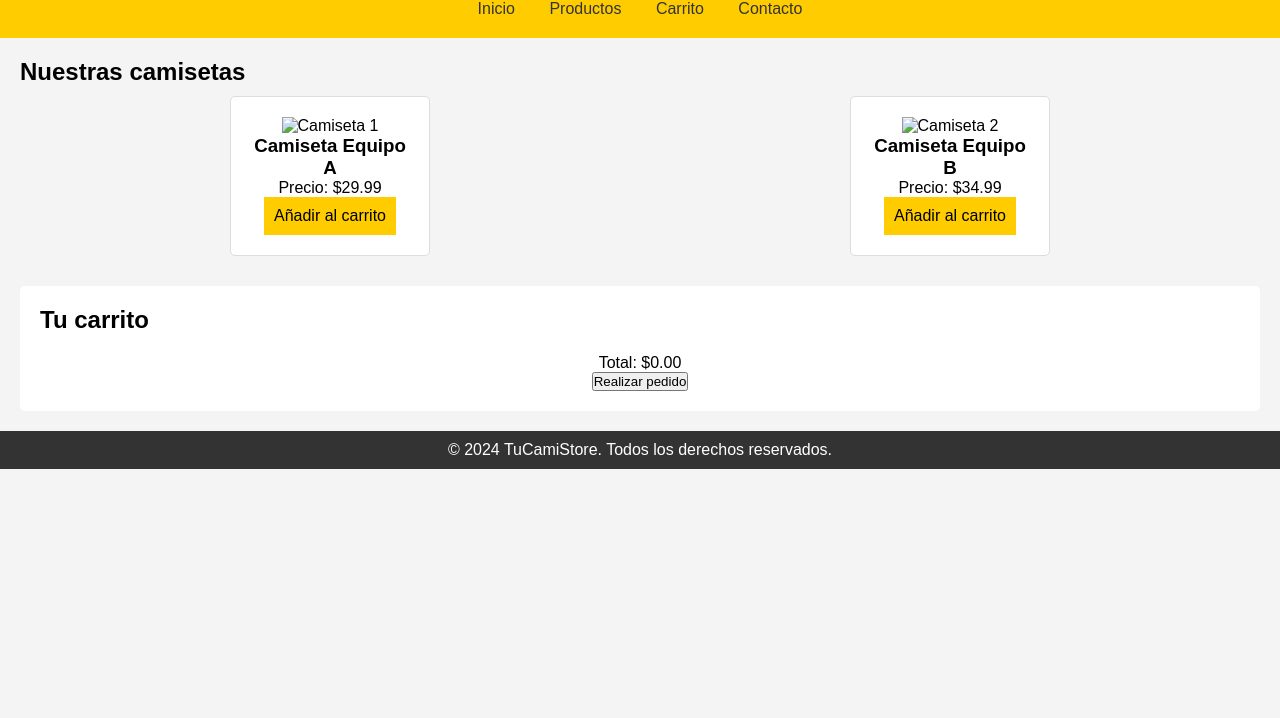
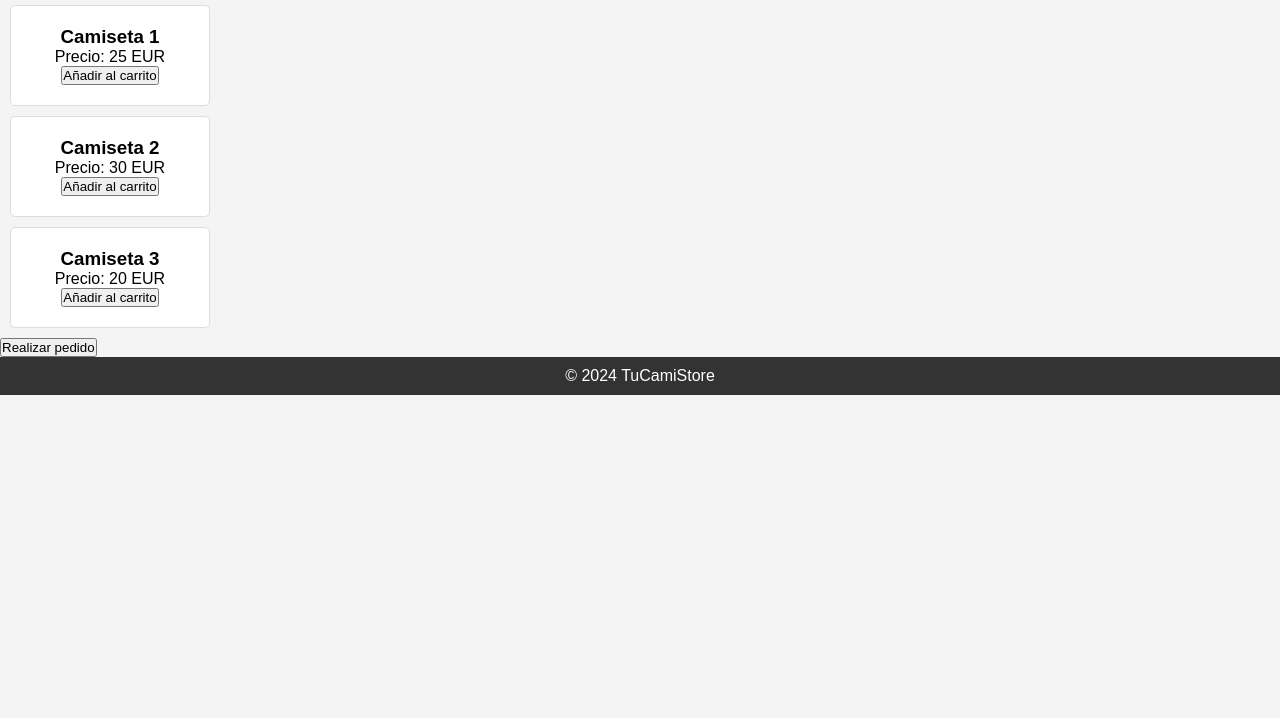
Before and after one commit to TuCamiStore/TuCamiStore, a plain HTML site: page index.html in a window 1280 px wide. Shown: the part 82-800 px from the top of the page. Drawn offline with Linux system fonts and the light colour scheme.

Commit message:
Update index.html

```diff
--- a/index.html
+++ b/index.html
@@ -3,63 +3,56 @@
 <head>
     <meta charset="UTF-8">
     <meta name="viewport" content="width=device-width, initial-scale=1.0">
-    <title>TuCamiStore</title>
+    <title>TuCamiStore - Tienda de camisetas</title>
+
+    <!-- Vinculamos el archivo CSS -->
     <link rel="stylesheet" href="styles.css">
-    <link rel="icon" href="1.jpg" type="image/jpg">
+
+    <!-- Añadir el favicon -->
+    <link rel="icon" href="ruta/a/tu-favicon.ico" type="image/x-icon">
 </head>
 <body>
+
+    <!-- Encabezado de la tienda -->
     <header>
-        <div class="logo">
-            <img src="1.jpg" alt="TuCamiStore Logo">
-            <h1>TuCamiStore</h1>
-        </div>
-        <nav>
-            <ul>
-                <li><a href="#">Inicio</a></li>
-                <li><a href="#">Productos</a></li>
-                <li><a href="#">Carrito</a></li>
-                <li><a href="#">Contacto</a></li>
-            </ul>
-        </nav>
+        <h1>Bienvenido a TuCamiStore</h1>
     </header>
 
+    <!-- Sección principal para mostrar productos -->
     <main>
-        <section class="productos">
-            <h2>Nuestras camisetas</h2>
-            <div class="product-grid">
-                <!-- Producto 1 -->
-                <div class="producto">
-                    <img src="camiseta1.jpg" alt="Camiseta 1">
-                    <h3>Camiseta Equipo A</h3>
-                    <p>Precio: $29.99</p>
-                    <button class="add-to-cart">Añadir al carrito</button>
-                </div>
-                <!-- Producto 2 -->
-                <div class="producto">
-                    <img src="camiseta2.jpg" alt="Camiseta 2">
-                    <h3>Camiseta Equipo B</h3>
-                    <p>Precio: $34.99</p>
-                    <button class="add-to-cart">Añadir al carrito</button>
-                </div>
-                <!-- Añadir más productos -->
+        <section id="productos">
+            <!-- Productos -->
+            <div class="producto">
+                <h3>Camiseta 1</h3>
+                <p>Precio: 25 EUR</p>
+                <button onclick="agregarAlCarrito({ nombre: 'Camiseta 1', precio: 25 })">Añadir al carrito</button>
+            </div>
+
+            <div class="producto">
+                <h3>Camiseta 2</h3>
+                <p>Precio: 30 EUR</p>
+                <button onclick="agregarAlCarrito({ nombre: 'Camiseta 2', precio: 30 })">Añadir al carrito</button>
+            </div>
+
+            <div class="producto">
+                <h3>Camiseta 3</h3>
+                <p>Precio: 20 EUR</p>
+                <button onclick="agregarAlCarrito({ nombre: 'Camiseta 3', precio: 20 })">Añadir al carrito</button>
             </div>
         </section>
-        <section class="carrito">
-            <h2>Tu carrito</h2>
-            <div id="cart-items">
-                <!-- Items del carrito aparecerán aquí -->
-            </div>
-            <div class="total">
-                <p>Total: <span id="total-price">$0.00</span></p>
-                <button id="checkout">Realizar pedido</button>
-            </div>
+
+        <!-- Botón para realizar el pedido -->
+        <section id="carrito">
+            <button onclick="realizarPedido()">Realizar pedido</button>
         </section>
     </main>
 
+    <!-- Pie de página -->
     <footer>
-        <p>© 2024 TuCamiStore. Todos los derechos reservados.</p>
+        <p>&copy; 2024 TuCamiStore</p>
     </footer>
 
+    <!-- Vinculamos el archivo JavaScript -->
     <script src="scripts.js"></script>
 </body>
 </html>
```
